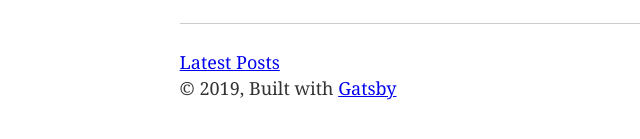
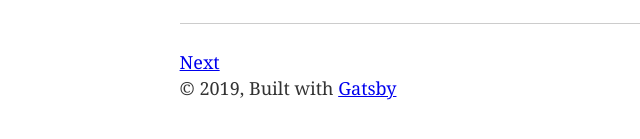
Before and after one commit to mohcinenazrhan/gatsby-site, a Gatsby site: page /post-one in a window 1280 px wide. Shown: the part 333-472 px from the top of the page, 0-640 px from the left. Built offline with nearby package versions, Linux system fonts and the light colour scheme; Gatsby itself is replaced by a stand-in of ours.

Commit message:
feat: add next prev post links to the post template

```diff
--- a/src/templates/post.js
+++ b/src/templates/post.js
@@ -5,9 +5,11 @@ import { graphql } from "gatsby"
 import Layout from "../components/layout"
 import SEO from "../components/seo"
 
-export default function Template({ data }) {
+export default function Template({ data, pageContext }) {
   const { markdownRemark } = data // data.markdownRemark holds your post data
   const { frontmatter, html } = markdownRemark
+  const { prev, next } = pageContext
+
   return (
     <Layout>
       <SEO title={frontmatter.title} />
@@ -19,7 +21,9 @@ export default function Template({ data }) {
           dangerouslySetInnerHTML={{ __html: html }}
         />
         <hr />
-        <Link to="/blog">Latest Posts</Link>
+        {prev && <Link to={prev.frontmatter.path}>Prev.</Link>}
+        {' '}
+        {next && <Link to={next.frontmatter.path}>Next</Link>}
       </div>
     </Layout>
   )
```
